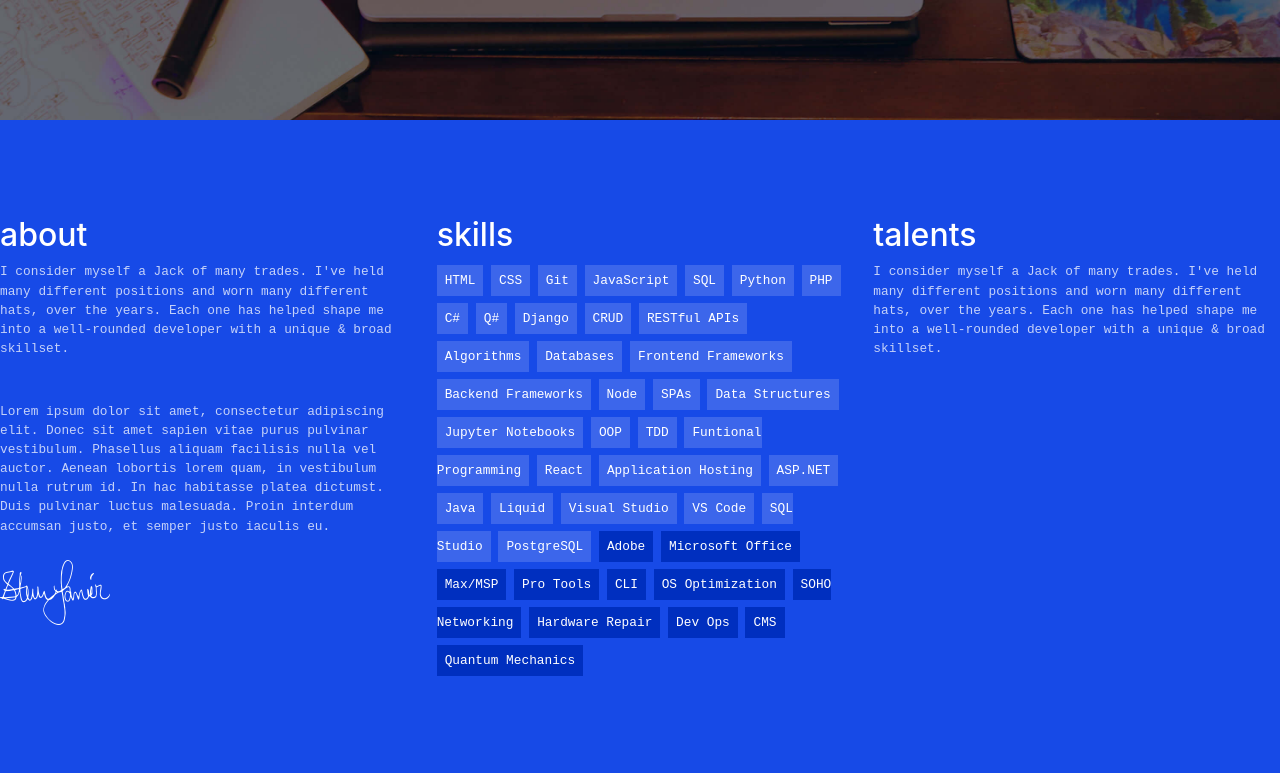
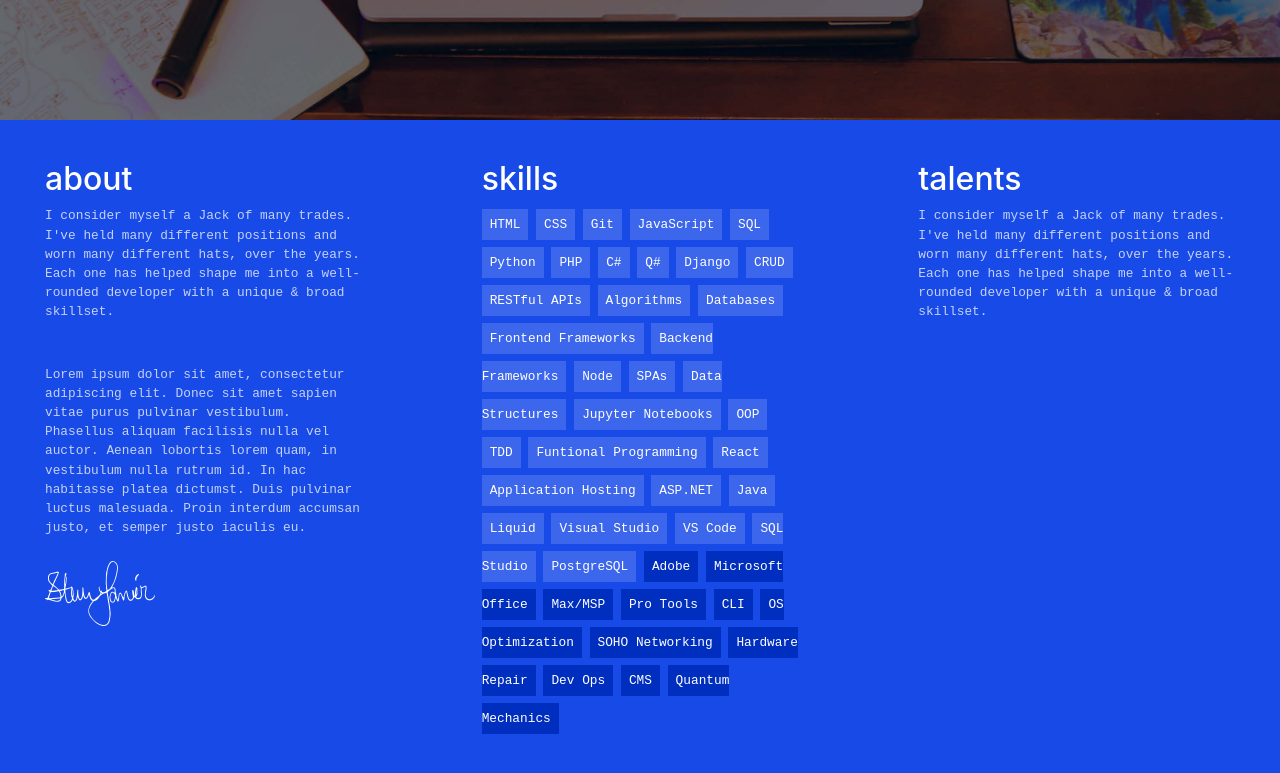
Before and after one commit to sklanier/sklanier.github.io, a website with bundled scripts: page index.html in a window 1280 px wide. Shown: the part 680-1453 px from the top of the page. Built offline with nearby package versions, Linux system fonts and the light colour scheme.

Commit message:
more thursday changes. added padding to skills section.

```diff
--- a/index.html
+++ b/index.html
@@ -74,18 +74,18 @@
     </div>
   </header>
 
-  <!-- About Section -->
-  <section class="page-section bg-primary" id="about">
-    <div class="container-fluid p-0">
+  <!-- Skills Section -->
+  <section id="skills">
+    <div class="skills-container-fluid bg-primary p-0">
       <div class="row">
-        <div class="col-lg-4 col-sm-6">
+        <div class="skills-box col-lg-4 col-sm-6">
           <h2 class="text-white mt-0">about</h2>
           <p class="text-white-75 mb-4">I consider myself a Jack of many trades. I've held many different positions and worn many different hats, over the years. Each one has helped shape me into a well-rounded developer with a unique & broad skillset.</p>
           <br>
           <p class="text-white-75 mb-4">Lorem ipsum dolor sit amet, consectetur adipiscing elit. Donec sit amet sapien vitae purus pulvinar vestibulum. Phasellus aliquam facilisis nulla vel auctor. Aenean lobortis lorem quam, in vestibulum nulla rutrum id. In hac habitasse platea dictumst. Duis pulvinar luctus malesuada. Proin interdum accumsan justo, et semper justo iaculis eu.</p>
           <img class="img-fluid" src="img/SteveLanier-Signature@2x.png" width="110px" alt="Steve Lanier">
         </div>
-        <div class="col-lg-4 col-sm-6">
+        <div class="skills-box col-lg-4 col-sm-6">
           <h2 class="text-white mt-0">skills</h2>
           <span class="label in-demand">HTML</span>
           <span class="label in-demand">CSS</span>
@@ -131,7 +131,7 @@
           <span class="label niche">CMS</span>
           <span class="label niche">Quantum Mechanics</span>
         </div>
-        <div class="col-lg-4 col-sm-6">
+        <div class="skills-box col-lg-4 col-sm-6">
           <h2 class="text-white mt-0">talents</h2>
           <p class="text-white-75 mb-4">I consider myself a Jack of many trades. I've held many different positions and worn many different hats, over the years. Each one has helped shape me into a well-rounded developer with a unique & broad skillset.</p>
         </div>
--- a/scss/_skills.scss
+++ b/scss/_skills.scss
@@ -4,6 +4,10 @@
         .skills-box {
           position: relative;
           display: block;
+          padding-left: 60px;
+          padding-right: 60px;
+          padding-top: 40px;
+          padding-bottom: 40px;
           .skills-box-caption {
             display: flex;
             align-items: left;
--- a/scss/creative.scss
+++ b/scss/creative.scss
@@ -9,3 +9,4 @@
 @import "./navbar.scss";
 @import "./masthead.scss";
 @import "./portfolio.scss";
+@import "./skills.scss";
```
Also changed, not shown: css/creative.css, css/creative.min.css.
